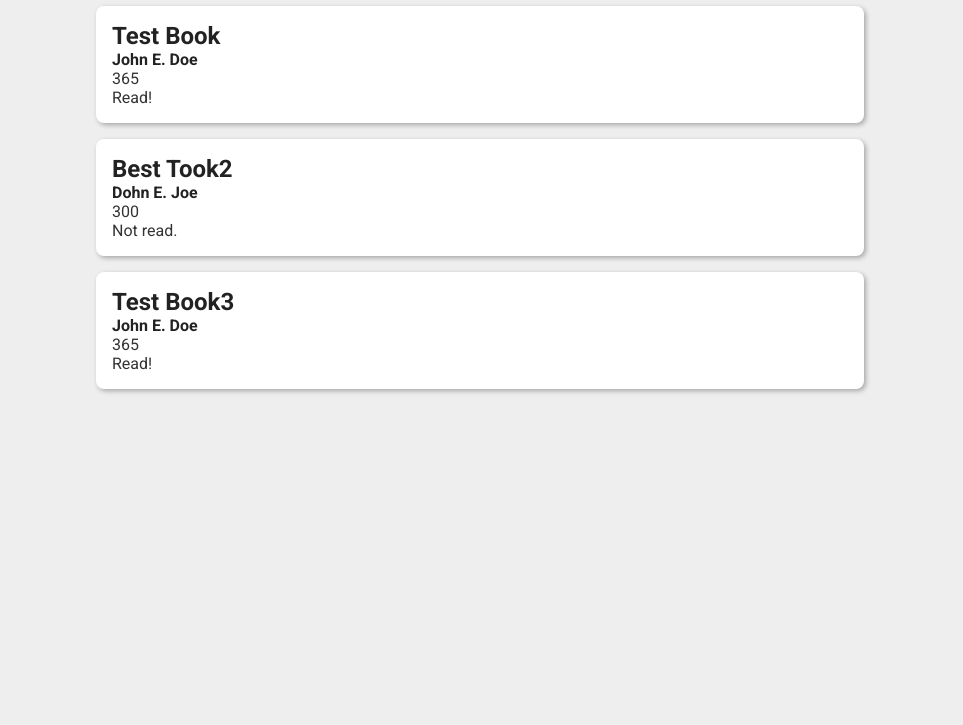
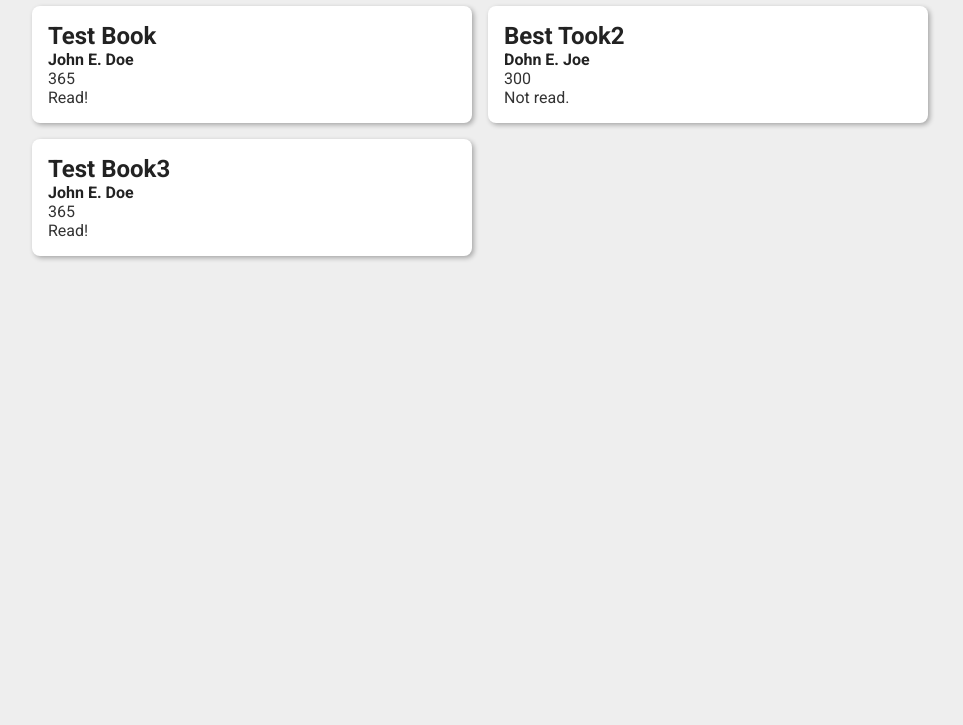
Before and after one commit to sprlm/library, a plain HTML site: page index.html in a window 1280 px wide. Shown: the part 75-800 px from the top of the page, without its empty margins (160-1123 px from the left). Drawn offline with Linux system fonts and the light colour scheme.

Commit message:
Change body padding to be percentage based

```diff
--- a/style.css
+++ b/style.css
@@ -6,7 +6,7 @@
 
 body {
   margin: 0;
-  padding: 0 256px;
+  padding: 0 15%;
   background-color: #eee;
 }
 
```
